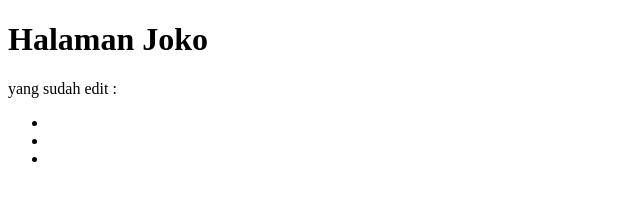
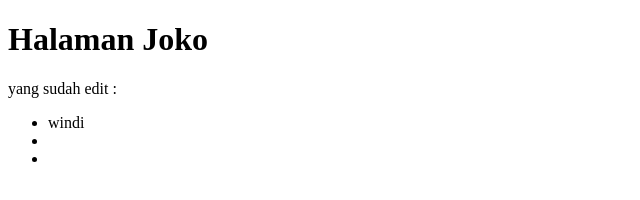
Before and after one commit to iccaad/Portofolio, a plain HTML site: page joko.html in a window 1280 px wide. Shown: the full height of the page, 0-640 px from the left. Drawn offline with Linux system fonts and the light colour scheme.

Commit message:
feat: menambahkan nama windi

```diff
--- a/joko.html
+++ b/joko.html
@@ -12,7 +12,7 @@
 
     <p>yang sudah edit :</p>
     <ul>
-        <li></li>
+        <li>windi</li>
         <li></li>
         <li></li>
     </ul>
```
